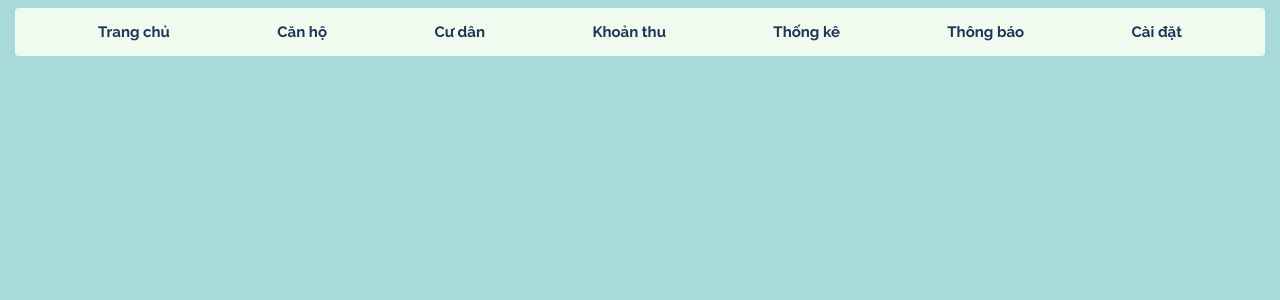
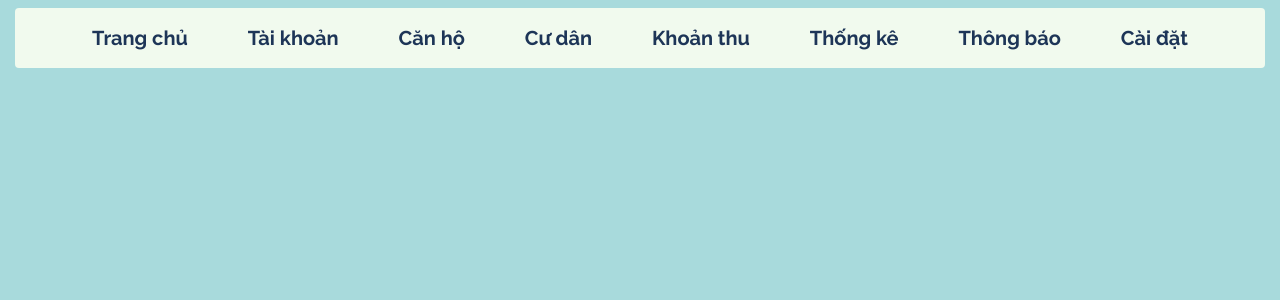
Before and after one commit to Kwang-Le/homie-web, a Vue app: page / in a window 1280 px wide. Shown: the top 300 px of the page. Built offline with nearby package versions, Linux system fonts and the light colour scheme.

Commit message:
refactor: add router

```diff
--- a/src/components/NavigationBar/AdminNavBar.vue
+++ b/src/components/NavigationBar/AdminNavBar.vue
@@ -7,13 +7,14 @@
                 <span class="navbar-toggler-icon"></span>
             </button>
             <div class="px-5 collapse navbar-collapse justify-content-between" id="navbarNav">
-                        <router-link class="nav-link active" aria-current="page" to="/admin-dashboard">Trang chủ</router-link>
+              <router-link class="nav-link active" aria-current="page" to="/admin-dashboard">Trang chủ</router-link>
+              <a class="nav-link" href="#">Tài khoản</a>
                         <a class="nav-link" href="#">Căn hộ</a>
                         <a class="nav-link" href="#">Cư dân</a>
                         <a class="nav-link" href="#">Khoản thu</a>
                         <a class="nav-link" href="#">Thống kê</a>
-                        <router-link class="nav-link" to="/admin-notification">Thông báo</router-link>
-                        <a class="nav-link" href="#">Cài đặt</a>
+              <router-link class="nav-link" to="/admin-notification">Thông báo</router-link>
+              <router-link class="nav-link" to="/admin-setting">Cài đặt</router-link>
             </div>
         </div>
     </nav>
@@ -22,8 +23,16 @@
 <style scoped>
 .navbar {
     background: #F1FAEE;
+    border-radius: 15px;
 }
-
+.nav-link {
+  padding: 10px;
+  color: #1D3557;
+  text-decoration: none;
+  font-family: 'Raleway', sans-serif;
+  font-weight: bold;
+  font-size: 20px;
+}
 </style>
 <script setup>
 </script>
--- a/src/router/index.js
+++ b/src/router/index.js
@@ -1,7 +1,8 @@
 import { createRouter, createWebHistory } from 'vue-router'
-import DashboardView from '../views/dashboard/AdminDashboardView.vue'
-import AdminNotificationView from '@/views/dashboard/AdminNotificationView.vue'
-import AdminDashboardView from '@/views/dashboard/AdminDashboardView.vue'
+import DashboardView from '@/views/admin/AdminDashboardView.vue'
+import AdminNotificationView from '@/views/admin/AdminNotificationView.vue'
+import AdminDashboardView from '@/views/admin/AdminDashboardView.vue'
+import AdminSettingView from '@/views/admin/AdminSettingView.vue'
 
 const router = createRouter({
   history: createWebHistory(import.meta.env.BASE_URL),
@@ -16,6 +17,11 @@ const router = createRouter({
       name: 'admin-notification',
       component: AdminNotificationView
     },
+    {
+      path: '/admin-setting',
+      name: 'admin-setting',
+      component: AdminSettingView
+    },
   ]
 })
 
```
